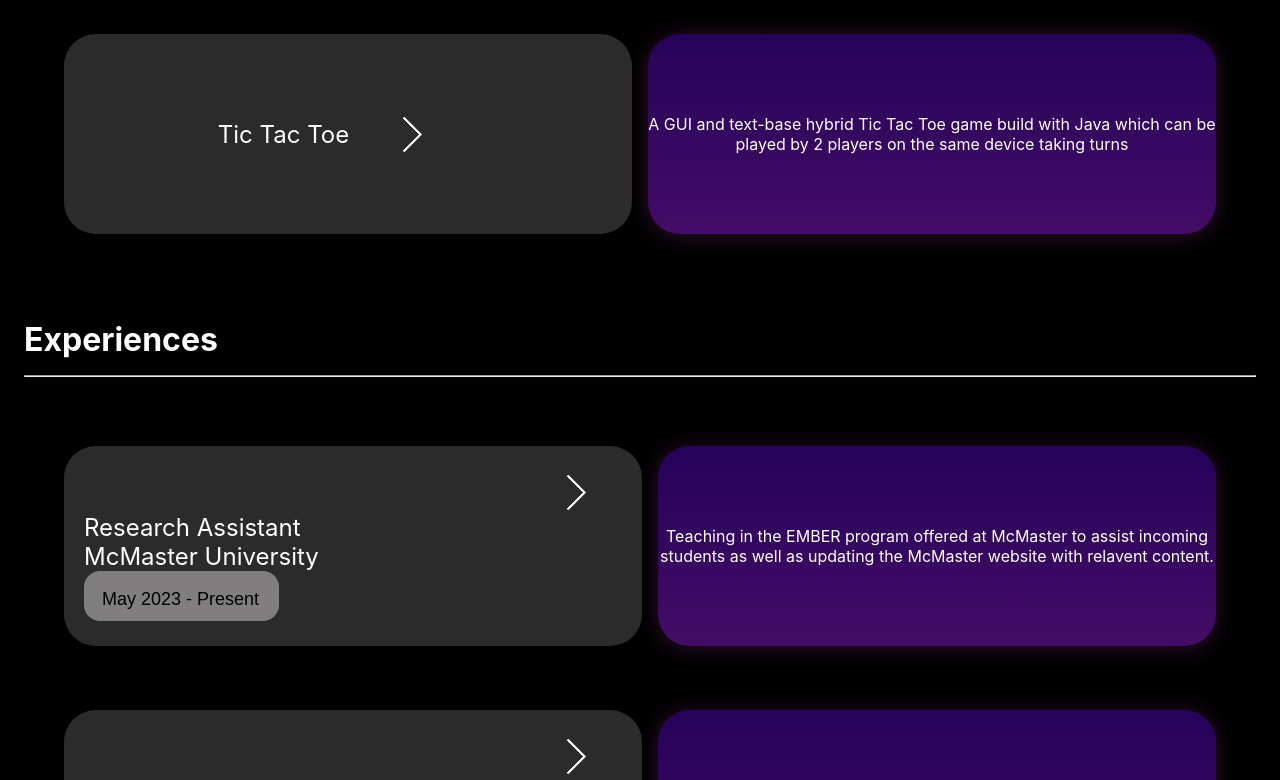
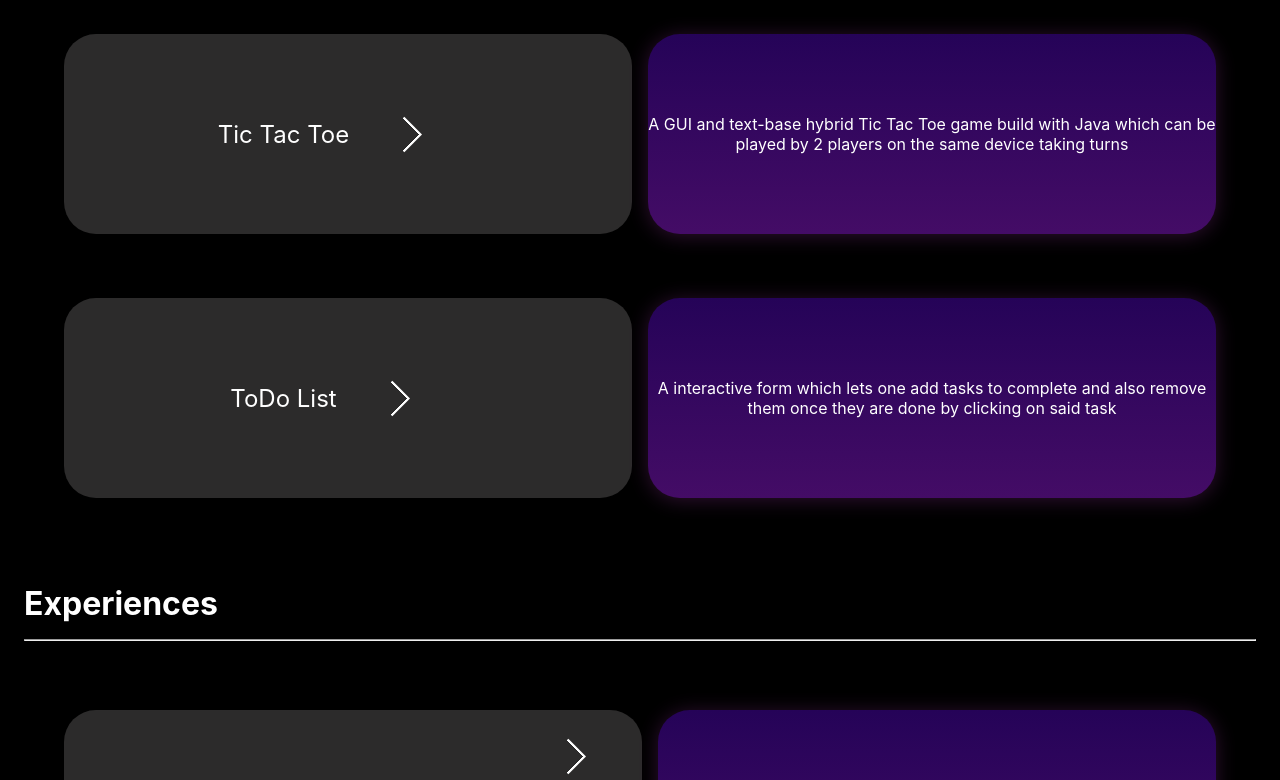
Before and after one commit to Waqar-Ul-Hassan/PortfolioV2, a React (Create React App) app: page / in a window 1280 px wide. Shown: the part 2128-2908 px from the top of the page. Built offline with nearby package versions, Linux system fonts and the light colour scheme; a web font is replaced by a local one.

Commit message:
Deployed Website

```diff
--- a/src/App.css
+++ b/src/App.css
@@ -1,5 +1,8 @@
 @import url('https://fonts.googleapis.com/css2?family=Balsamiq+Sans:wght@700&display=swap');
 @import url('https://fonts.googleapis.com/css2?family=Balsamiq+Sans:wght@700&family=Signika+Negative:wght@500&display=swap');
+
+
+
 
 body {
   margin: 0;
@@ -9,6 +12,7 @@ body {
       sans-serif;
   -webkit-font-smoothing: antialiased;
   -moz-osx-font-smoothing: grayscale;
+
 }
 
 code {
--- a/src/Components/Pages/Experiences.js
+++ b/src/Components/Pages/Experiences.js
@@ -26,20 +26,15 @@ const Experiences = () => {
       <h1 className="title">
         Experiences <hr />
       </h1>
-      <ExperienceBox
-        title={experiences[0].title}
-        description={experiences[0].description}
-        location={experiences[0].location}
-        duration={experiences[0].duration}
-        link={experiences[0].link1}
-      />
-      <ExperienceBox
-        title={experiences[1].title}
-        description={experiences[1].description}
-        location={experiences[1].location}
-        duration={experiences[1].duration}
-        link={experiences[1].link1}
-      />
+      {experiences.map((experience) => (
+        <ExperienceBox
+          title={experience.title}
+          description={experience.description}
+          location={experience.location}
+          duration={experience.duration}
+          link={experience.link1}
+        />
+      ))}
     </div>
   );
 };
--- a/src/Components/Pages/Projects.js
+++ b/src/Components/Pages/Projects.js
@@ -20,6 +20,12 @@ const Projects = () => {
         "A GUI and text-base hybrid Tic Tac Toe game build with Java which can be played by 2 players on the same device taking turns",
       download: "/TicTacToe.zip",
     },
+    {
+      title: "ToDo List",
+      description:
+        "A interactive form which lets one add tasks to complete and also remove them once they are done by clicking on said task",
+      download: "https://waqar-ul-hassan.github.io/ToDoList/",
+    },
   ];
 
   return (
@@ -27,21 +33,13 @@ const Projects = () => {
       <h1 className="title">
         Projects <hr />
       </h1>
-      <ProjectBox
-        title={projects[0].title}
-        description={projects[0].description}
-        download={projects[0].download}
-      />
-      <ProjectBox
-        title={projects[1].title}
-        description={projects[1].description}
-        download={projects[1].download}
-      />
-      <ProjectBox
-        title={projects[2].title}
-        description={projects[2].description}
-        download={projects[2].download}
-      />
+      {projects.map((project) => (
+        <ProjectBox
+          title={project.title}
+          description={project.description}
+          download={project.download}
+        />
+      ))}
     </div>
   );
 };
--- a/src/Components/UI/projectBox.js
+++ b/src/Components/UI/projectBox.js
@@ -5,7 +5,7 @@ const ProjectBox = (props) => {
     <div className="flexBox-container">
       <div className="project">
         {props.title}
-        <a href={props.download}>
+        <a href={props.download} target="_blank">
           <div className="right"></div>
         </a>
       </div>
```
